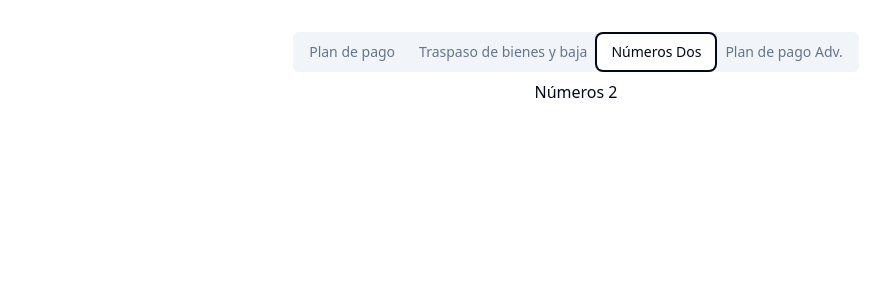
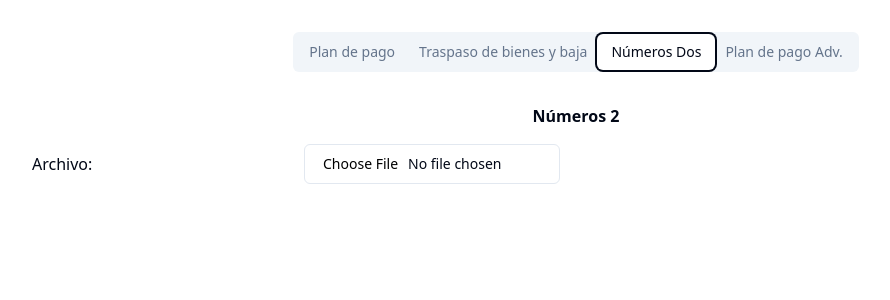
Before and after one commit to jokinz/maaq-payment-plan-analyzer, a React (Vite) app: page / in a window 1280 px wide. Both pictures are taken after a click on the tab "Números Dos". Shown: the top 300 px of the page, without its empty margins (64-954 px from the left). Built offline with nearby package versions, Linux system fonts and the light colour scheme.

Commit message:
Update NumerosDos.tsx

```diff
--- a/src/components/NumerosDos.tsx
+++ b/src/components/NumerosDos.tsx
@@ -1,5 +1,44 @@
-function NumerosDos() {
-  return <div>Números 2</div>
+import { getOperationsList } from '@/Utils'
+import { useEffect, useRef, useState } from 'react'
+import Wrapper from './Wrapper'
+import { Label } from '@radix-ui/react-label'
+import { Input } from './ui/input'
+
+const NumerosDos = () => {
+  const [file, setFile] = useState<FileList | null>(null)
+
+  const fileRef = useRef<HTMLInputElement>(null)
+
+  useEffect(() => {
+    if (file) {
+      ;(async () => {
+        try {
+          const operationList = await getOperationsList(file[0])
+          console.log(operationList)
+        } catch (error) {
+          alert(error)
+        }
+      })()
+    }
+  }, [file])
+
+  return (
+    <Wrapper>
+      <h2 className="font-bold">Números 2</h2>
+      <section className="grid grid-cols-2 gap-8 items-center">
+        <div className="grid grid-cols-2 gap-4 items-center text-left">
+          <Label htmlFor="externalFile">Archivo: </Label>
+          <Input
+            id="externalFile"
+            ref={fileRef}
+            type="file"
+            accept=".xls, .xlsm, .xlsx"
+            onChange={(event) => setFile(event.currentTarget.files)}
+          />
+        </div>
+      </section>
+    </Wrapper>
+  )
 }
 
 export default NumerosDos
```
